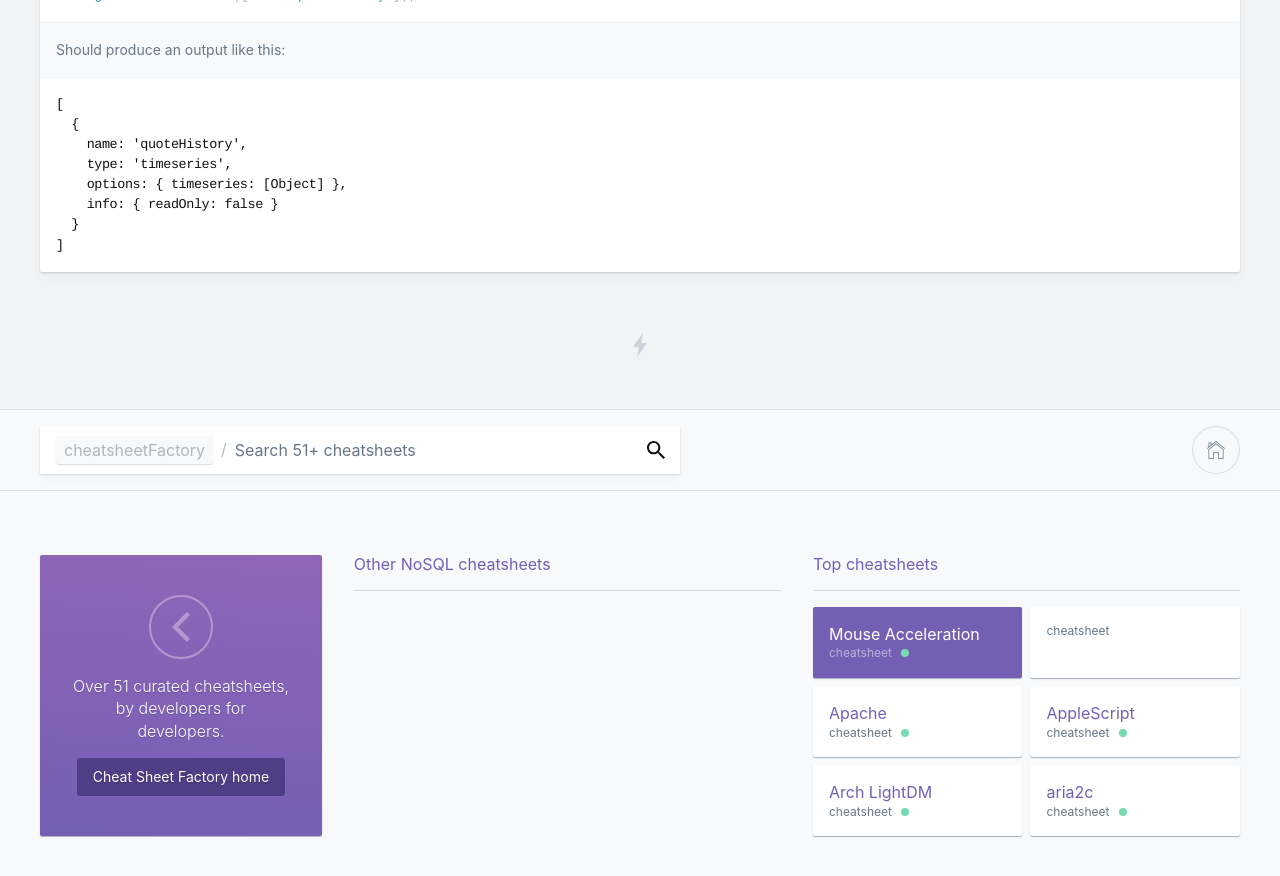
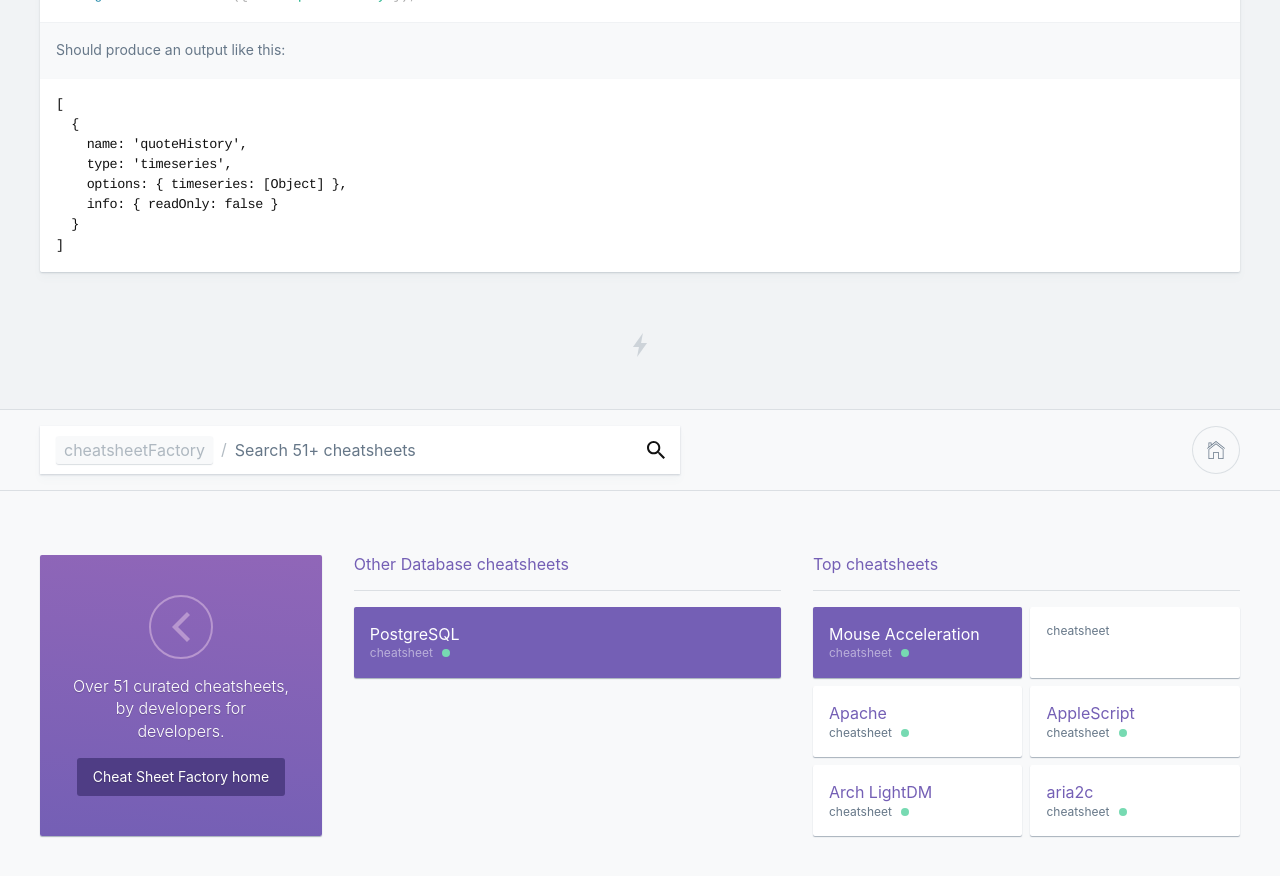
Before and after one commit to kasramp/cheat-sheet-factory, a Jekyll site: the page built from database/mongodb.md, in a window 1280 px wide and 900 px high, scrolled down 1674 px. Shown: the top 876 px of the window. Built offline with Jekyll 4.4.1, drawn with Linux system fonts in a browser that asks for light colours; nearby versions of some CDN libraries.

Commit message:
Fix incorrect categories

```diff
--- a/database/mongodb.md
+++ b/database/mongodb.md
@@ -1,8 +1,8 @@
 ---
 title: MongoDB
-category: NoSQL
+category: Database
 layout: 2017/sheet
-updated: 2023-05-13
+updated: 2023-05-22
 keywords:
     - "mongodb"
     - "mongo"
```
Also changed, not shown: database/postgresql.md (+2 -2 lines), web_server/apache.md (+1 -1 lines).
